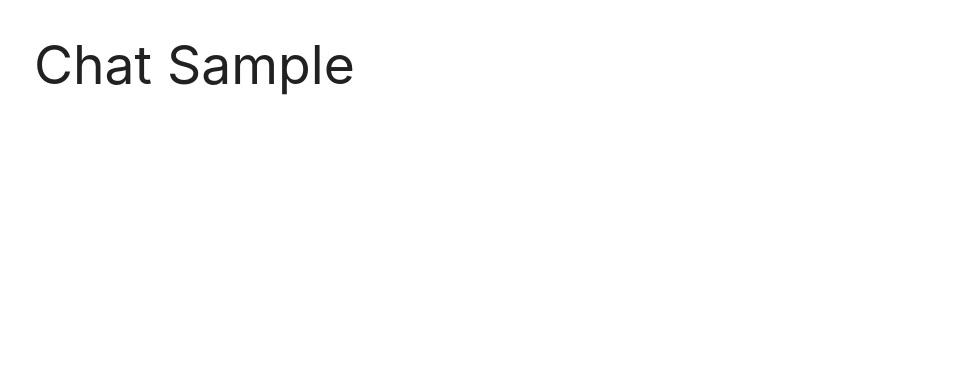
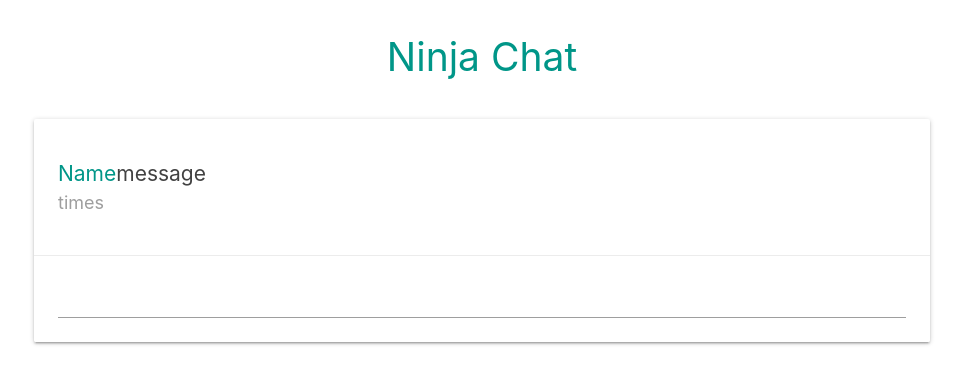
Before and after one commit to musayev-io/vue-ninja-chats, a Vue app: page /#/ in a window 1280 px wide. Both pictures are taken after typing "Sample" into the empty fields and a click on the button "ENTER CHAT". Shown: the top 384 px of the page, without its empty margins (158-1121 px from the left). Built offline with nearby package versions, Linux system fonts and the light colour scheme.

Commit message:
Create chat window

```diff
--- a/src/components/Chat.vue
+++ b/src/components/Chat.vue
@@ -1,6 +1,20 @@
 <template>
   <div class="chat container">
-    <h2> Chat {{ this.name }}</h2>
+    <h2 class="center teal-text">Ninja Chat</h2>
+    <div class="card">
+      <div class="card-content">
+        <ul class="messages">
+          <li>
+            <span class="teal-text">Name</span>
+            <span class="grey-text text-darken-3">message</span>
+            <span class="grey-text time">times</span>
+          </li>
+        </ul>
+      </div>
+      <div class="card-action">
+        <input class="text">
+      </div>
+    </div>
 
   </div>
 </template>
@@ -15,6 +29,16 @@
   }
 </script>
 
-<style scoped>
-
+<style>
+.chat h2{
+  font-size: 2.6em;
+  margin-bottom: 40px;
+}
+.chat span {
+  font-size: 1.4em;
+}
+.chat .time {
+  display: block;
+  font-size: 1.2em ;
+}
 </style>
```
